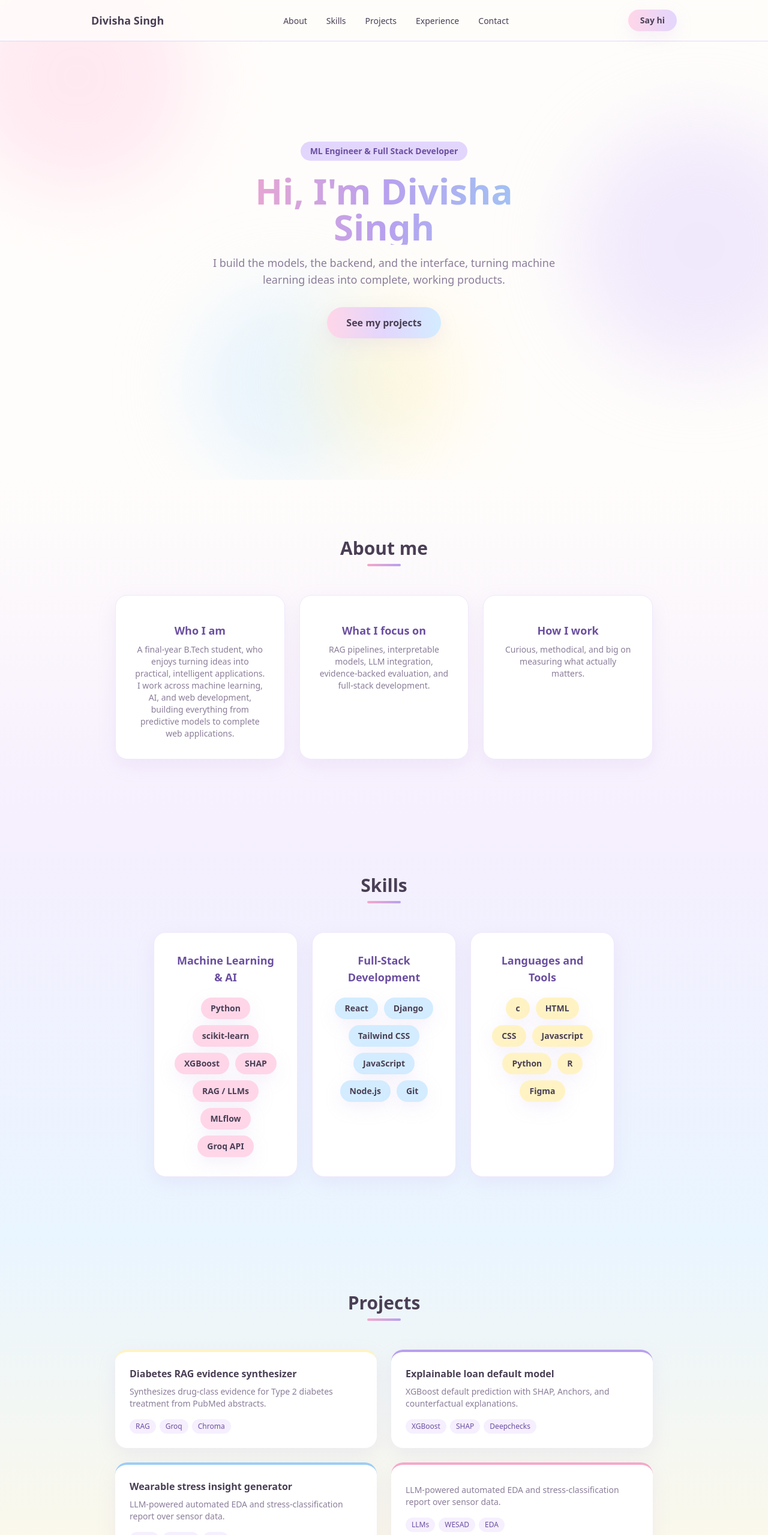
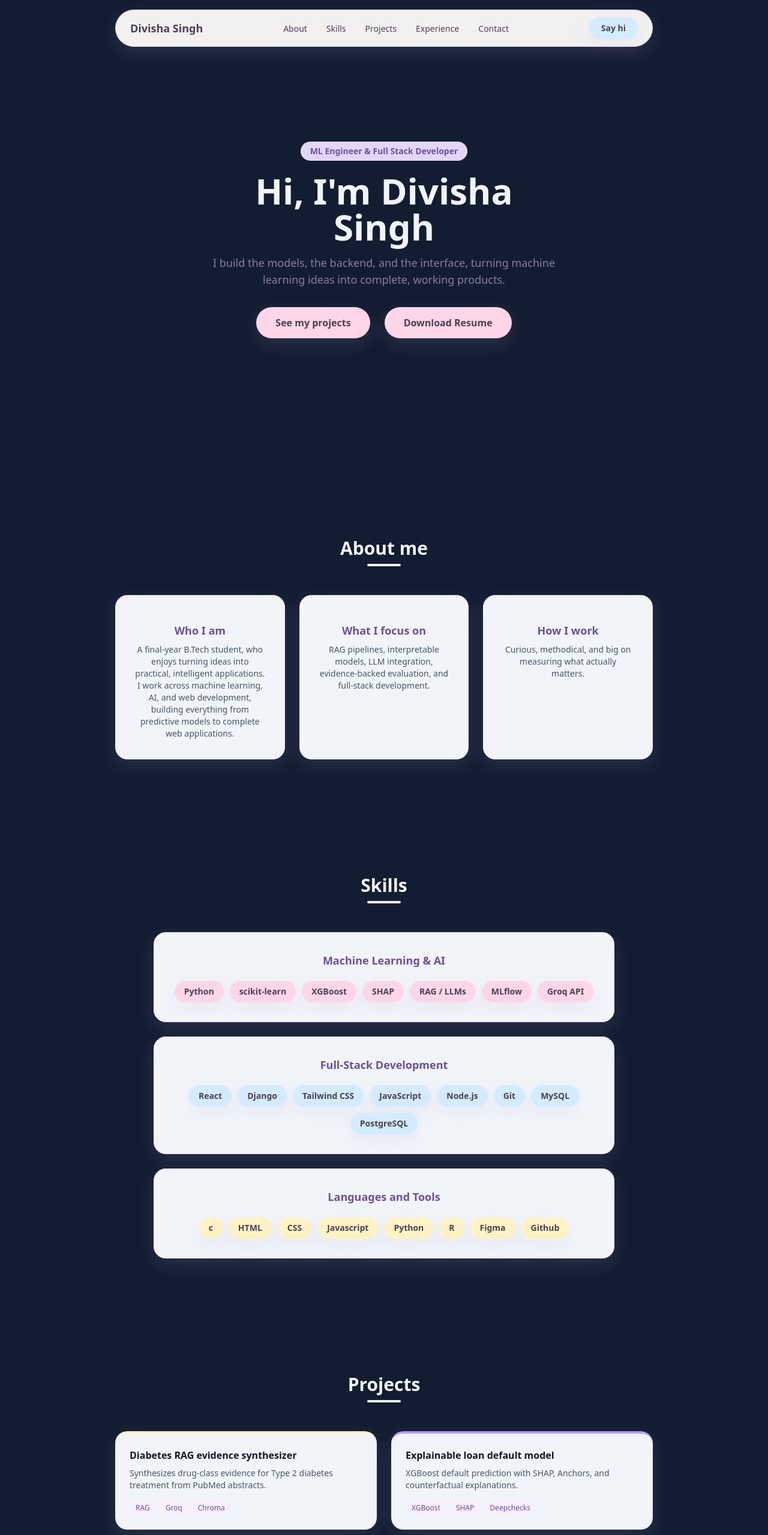
Before and after one commit to divissha/portfolio, a React (Vite) app: page / in a window 1280 px wide. Shown: the top 2559 px of the page at 60% size. Built offline with nearby package versions, Linux system fonts and the light colour scheme.

Commit message:
Updated portfolio

```diff
--- a/package.json
+++ b/package.json
@@ -10,6 +10,7 @@
   },
   "dependencies": {
     "framer-motion": "^13.1.1",
+    "lucide-react": "^0.468.0",
     "react": "^18.3.1",
     "react-dom": "^18.3.1"
   },
--- a/src/components/About.jsx
+++ b/src/components/About.jsx
@@ -32,7 +32,7 @@ export default function About() {
   return (
     <section
       id="about"
-      className="py-24 px-6 text-center bg-gradient-to-b from-base to-[#f6effe]"
+      className="py-24 px-6 text-center "
     >
       <motion.h2
         initial={{ opacity: 0, y: 30 }}
@@ -43,9 +43,9 @@ export default function About() {
       >
         About me
       </motion.h2>
-      <div className="w-14 h-1 mx-auto mb-12 rounded bg-gradient-to-r from-pink-deep to-lavender-deep" />
+      <div className="w-14 h-1 mx-auto mb-12 rounded bg-[#F1F5F9] " />
 
-      <div className="grid gap-6 max-w-4xl mx-auto sm:grid-cols-2 md:grid-cols-3">
+      <div className="grid gap-6 max-w-4xl mx-auto sm:grid-cols-2 md:grid-cols-3 ">
         {cards.map((card, i) => (
           <motion.div
             key={card.title}
@@ -54,13 +54,13 @@ export default function About() {
             whileInView="visible"
             viewport={{ once: true, amount: 0.3 }}
             variants={cardVariants}
-            className="bg-white rounded-xl2 p-8 shadow-soft border border-[#f1e8fb]"
+            className="bg-[#F1F5F9] rounded-xl2 p-8 shadow-soft border border-[#f1e8fb]"
           >
             <div className="text-2xl mb-3">{card.icon}</div>
             <h3 className="text-lg font-semibold text-[#6b4fa0] mb-2">
               {card.title}
             </h3>
-            <p className="text-sm text-muted">{card.text}</p>
+            <p className="text-sm text-[#475569]">{card.text}</p>
           </motion.div>
         ))}
       </div>
--- a/src/components/Contact.jsx
+++ b/src/components/Contact.jsx
@@ -1,8 +1,61 @@
+import { useState } from "react";
 import { motion } from "framer-motion";
+import { Mail, Linkedin, Github } from "lucide-react";
+
+
+const FORM_ENDPOINT = "https://formspree.io/f/mjyvvgqr";
+
+
+const socialLinks = [
+  {
+    label: "Gmail",
+    href: "mailto:youremail@gmail.com",
+    icon: Mail,
+  },
+  {
+    label: "LinkedIn",
+    href: "https://linkedin.com/in/your-username",
+    icon: Linkedin,
+  },
+  {
+    label: "GitHub",
+    href: "https://github.com/divissha",
+    icon: Github,
+  },
+];
 
 export default function Contact() {
+  const [formData, setFormData] = useState({ name: "", email: "", message: "" });
+  const [status, setStatus] = useState("idle");
+
+  const handleChange = (e) => {
+    setFormData({ ...formData, [e.target.name]: e.target.value });
+  };
+
+  const handleSubmit = async (e) => {
+    e.preventDefault();
+    setStatus("submitting");
+
+    try {
+      const res = await fetch(FORM_ENDPOINT, {
+        method: "POST",
+        headers: { Accept: "application/json" },
+        body: new FormData(e.target),
+      });
+
+      if (res.ok) {
+        setStatus("success");
+        setFormData({ name: "", email: "", message: "" });
+      } else {
+        setStatus("error");
+      }
+    } catch {
+      setStatus("error");
+    }
+  };
+
   return (
-    <section id="contact" className="py-24 px-6 text-center bg-base">
+    <section id="contact" className="py-24 px-6 text-center">
       <motion.h2
         initial={{ opacity: 0, y: 30 }}
         whileInView={{ opacity: 1, y: 0 }}
@@ -12,9 +65,35 @@ export default function Contact() {
       >
         Let&apos;s connect
       </motion.h2>
-      <div className="w-14 h-1 mx-auto mb-10 rounded bg-gradient-to-r from-pink-deep to-lavender-deep" />
+      <div className="w-14 h-1 mx-auto mb-10 rounded bg-[#F1F5F9]" />
+
+
+
+
+      <motion.div
+        initial={{ opacity: 0, y: 20 }}
+        whileInView={{ opacity: 1, y: 0 }}
+        viewport={{ once: true }}
+        transition={{ duration: 0.5 }}
+        className="flex items-center justify-center gap-4 mb-10"
+      >
+        {socialLinks.map(({ label, href, icon: Icon }) => (
+          <a
+            key={label}
+            href={href}
+            target={href.startsWith("http") ? "_blank" : undefined}
+            rel={href.startsWith("http") ? "noopener noreferrer" : undefined}
+            aria-label={label}
+            className="w-11 h-11 flex items-center justify-center rounded-full bg-lavender text-ink shadow-soft hover:-translate-y-1 hover:bg-pink transition-all"
+          >
+            <Icon size={20} />
+          </a>
+        ))}
+      </motion.div>
+
 
       <motion.form
+        onSubmit={handleSubmit}
         initial={{ opacity: 0, y: 30 }}
         whileInView={{ opacity: 1, y: 0 }}
         viewport={{ once: true, amount: 0.3 }}
@@ -23,25 +102,50 @@ export default function Contact() {
       >
         <input
           type="text"
+          name="name"
           placeholder="Your name"
+          value={formData.name}
+          onChange={handleChange}
+          required
           className="px-4 py-3 rounded-xl border border-lavender focus:outline-none focus:ring-2 focus:ring-lavender-deep"
         />
         <input
           type="email"
+          name="email"
           placeholder="Your email"
+          value={formData.email}
+          onChange={handleChange}
+          required
           className="px-4 py-3 rounded-xl border border-lavender focus:outline-none focus:ring-2 focus:ring-lavender-deep"
         />
         <textarea
+          name="message"
           placeholder="Your message"
           rows="4"
+          value={formData.message}
+          onChange={handleChange}
+          required
           className="px-4 py-3 rounded-xl border border-lavender focus:outline-none focus:ring-2 focus:ring-lavender-deep"
         />
+
         <button
           type="submit"
-          className="px-6 py-3 rounded-full font-semibold text-ink bg-gradient-to-r from-pink via-lavender to-skyblue shadow-soft hover:-translate-y-0.5 transition-transform"
+          disabled={status === "submitting"}
+          className="px-6 py-3 rounded-full font-semibold text-ink bg-skyblue shadow-soft hover:-translate-y-0.5 transition-transform disabled:opacity-60 disabled:cursor-not-allowed disabled:hover:translate-y-0"
         >
-          Send message
+          {status === "submitting" ? "Sending..." : "Send message"}
         </button>
+
+        {status === "success" && (
+          <p className="text-sm text-center text-green-600 font-medium">
+            Thanks! Your message has been sent — I&apos;ll get back to you soon.
+          </p>
+        )}
+        {status === "error" && (
+          <p className="text-sm text-center text-red-500 font-medium">
+            Something went wrong. Please try again, or email me directly.
+          </p>
+        )}
       </motion.form>
     </section>
   );
--- a/src/components/Experience.jsx
+++ b/src/components/Experience.jsx
@@ -35,7 +35,7 @@ export default function Experience() {
   return (
     <section
       id="experience"
-      className="py-24 px-6 text-center bg-gradient-to-b from-[#fff9e6] to-pink"
+      className="py-24 px-6 text-center"
     >
       <motion.h2
         initial={{ opacity: 0, y: 30 }}
@@ -46,7 +46,7 @@ export default function Experience() {
       >
         Experience
       </motion.h2>
-      <div className="w-14 h-1 mx-auto mb-12 rounded bg-gradient-to-r from-pink-deep to-lavender-deep" />
+      <div className="w-14 h-1 mx-auto mb-12 rounded bg-[#F1F5F9]" />
 
       <div className="max-w-xl mx-auto flex flex-col gap-10 text-left">
         {items.map((item, i) => (
--- a/src/components/Hero.jsx
+++ b/src/components/Hero.jsx
@@ -4,17 +4,17 @@ export default function Hero() {
       id="top"
       className="relative min-h-screen flex flex-col items-center justify-center text-center overflow-hidden px-6"
     >
-      <div className="absolute w-96 h-96 bg-pink rounded-full blur-3xl opacity-50 -top-16 -left-16" />
+      {/* <div className="absolute w-96 h-96 bg-pink rounded-full blur-3xl opacity-50 -top-16 -left-16" />
       <div className="absolute w-[420px] h-[420px] bg-lavender rounded-full blur-3xl opacity-50 top-1/4 -right-24" />
       <div className="absolute w-80 h-80 bg-skyblue rounded-full blur-3xl opacity-50 bottom-0 left-1/4" />
-      <div className="absolute w-64 h-64 bg-buttery rounded-full blur-3xl opacity-50 bottom-10 right-1/5" />
+      <div className="absolute w-64 h-64 bg-buttery rounded-full blur-3xl opacity-50 bottom-10 right-1/5" /> */}
 
       <div className="relative z-10 max-w-xl">
         <span className="inline-block px-4 py-1.5 rounded-full bg-lavender text-sm font-semibold text-[#6b4fa0] mb-5">
           ML Engineer &amp; Full Stack Developer
         </span>
 
-        <h1 className="text-4xl md:text-6xl font-bold mb-4 bg-gradient-to-r from-pink-deep via-lavender-deep to-skyblue-deep bg-clip-text text-transparent">
+        <h1 className="text-4xl md:text-6xl font-bold mb-4 bg-clip-text ">
           Hi, I&apos;m Divisha Singh
         </h1>
 
@@ -24,9 +24,18 @@ export default function Hero() {
 
         <a
           href="#projects"
-          className="inline-block px-8 py-3.5 rounded-full font-bold text-ink bg-gradient-to-r from-pink via-lavender to-skyblue shadow-soft hover:-translate-y-1 transition-transform"
+          className="inline-block px-8 py-3.5 mr-3 rounded-full font-bold text-ink bg-pink shadow-soft hover:-translate-y-1 transition-transform"
         >
           See my projects
+        </a>
+
+        <a
+
+          href="/resume.pdf"
+          download
+          className="inline-block px-8 py-3.5 ml-3 rounded-full font-bold text-ink bg-pink shadow-soft hover:-translate-y-1 transition-transform"
+        >
+          Download Resume
         </a>
       </div>
     </section>
--- a/src/components/Navbar.jsx
+++ b/src/components/Navbar.jsx
@@ -12,8 +12,8 @@ export default function Navbar() {
   const [open, setOpen] = useState(false);
 
   return (
-    <header className="fixed top-0 left-0 w-full z-50 bg-base/80 backdrop-blur-md border-b border-lavender">
-      <nav className="max-w-5xl mx-auto flex items-center justify-between px-6 py-4">
+    <header className="fixed top-4 left-1/2 -translate-x-1/2 w-[92%] max-w-4xl z-50 bg-base/95 backdrop-blur-md border border-lavender rounded-full shadow-soft">
+      <nav className="flex items-center justify-between px-6 py-3">
         <a href="#top" className="font-bold text-lg text-ink">
           Divisha Singh
         </a>
@@ -34,7 +34,7 @@ export default function Navbar() {
 
         <a
           href="#contact"
-          className="hidden md:inline-block px-5 py-2 rounded-full text-sm font-semibold text-ink bg-gradient-to-r from-pink to-lavender shadow-soft hover:-translate-y-0.5 transition-transform"
+          className="hidden md:inline-block px-5 py-2 rounded-full text-sm font-semibold text-ink bg-skyblue shadow-soft hover:-translate-y-0.5 transition-transform"
         >
           Say hi
         </a>
@@ -54,7 +54,7 @@ export default function Navbar() {
 
       {/* Mobile menu */}
       {open && (
-        <ul className="md:hidden flex flex-col items-center gap-4 pb-6 bg-base">
+        <ul className="md:hidden flex flex-col items-center gap-4 pb-5 bg-base rounded-b-2xl">
           {links.map((link) => (
             <li key={link.href}>
               <a
--- a/src/components/Projects.jsx
+++ b/src/components/Projects.jsx
@@ -45,7 +45,7 @@ export default function Projects() {
   return (
     <section
       id="projects"
-      className="py-24 px-6 text-center bg-gradient-to-b from-[#e9f5ff] to-[#fff9e6]"
+      className="py-24 px-6 text-center"
     >
       <motion.h2
         initial={{ opacity: 0, y: 30 }}
@@ -56,7 +56,7 @@ export default function Projects() {
       >
         Projects
       </motion.h2>
-      <div className="w-14 h-1 mx-auto mb-12 rounded bg-gradient-to-r from-pink-deep to-lavender-deep" />
+      <div className="w-14 h-1 mx-auto mb-12 rounded bg-[#F1F5F9]" />
 
       <div className="grid gap-6 max-w-4xl mx-auto sm:grid-cols-2 md:grid-cols-2 text-left">
         {projects.map((p, i) => (
@@ -69,10 +69,10 @@ export default function Projects() {
             viewport={{ once: true, amount: 0.3 }}
             variants={cardVariants}
             whileHover={{ scale: 1.03, y: -6 }}
-            className={`block bg-white rounded-xl2 p-6 shadow-soft border-t-4 ${p.accent}`}
+            className={`block bg-[#F1F5F9] rounded-xl2 p-6 shadow-soft border-t-4 ${p.accent}`}
           >
-            <h3 className="font-semibold mb-2">{p.title}</h3>
-            <p className="text-sm text-muted mb-4">{p.desc}</p>
+            <h3 className="font-semibold text-[#0F172A] mb-2">{p.title}</h3>
+            <p className="text-sm text-[#475569] mb-4">{p.desc}</p>
             <div className="flex flex-wrap gap-1.5">
               {p.tags.map((tag) => (
                 <span
--- a/src/components/Skills.jsx
+++ b/src/components/Skills.jsx
@@ -25,6 +25,8 @@ const skillGroups = [
       "JavaScript",
       "Node.js",
       "Git",
+      "MySQL",
+      "PostgreSQL",
     ],
   },
   {
@@ -38,6 +40,7 @@ const skillGroups = [
       "Python",
       "R",
       "Figma",
+      "Github",
     ],
   },
 ];
@@ -56,7 +59,7 @@ export default function Skills() {
   return (
     <section
       id="skills"
-      className="py-24 px-6 text-center bg-gradient-to-b from-[#f6effe] to-[#e9f5ff]"
+      className="py-24 px-6 text-center"
     >
       <motion.h2
         initial={{ opacity: 0, y: 30 }}
@@ -67,9 +70,9 @@ export default function Skills() {
       >
         Skills
       </motion.h2>
-      <div className="w-14 h-1 mx-auto mb-12 rounded bg-gradient-to-r from-pink-deep to-lavender-deep" />
+      <div className="w-14 h-1 mx-auto mb-12 rounded bg-[#F1F5F9]" />
 
-      <div className="grid gap-6 max-w-3xl mx-auto sm:grid-cols-3">
+      <div className="grid gap-6 max-w-3xl mx-auto sm:grid-cols-1">
         {skillGroups.map((group, i) => (
           <motion.div
             key={group.title}
@@ -78,7 +81,7 @@ export default function Skills() {
             whileInView="visible"
             viewport={{ once: true, amount: 0.3 }}
             variants={cardVariants}
-            className="bg-white rounded-xl2 p-8 shadow-soft border border-[#f1e8fb] text-left"
+            className="bg-[#F1F5F9] rounded-xl2 p-8 shadow-soft border border-[#f1e8fb] text-left"
           >
             <h3 className="text-lg font-semibold text-[#6b4fa0] mb-5 text-center">
               {group.title}
--- a/src/index.css
+++ b/src/index.css
@@ -7,6 +7,6 @@ html {
 }
 
 body {
-  background-color: #fffdfb;
-  color: #4a3f55;
+  background-color: #131D31;
+  color: #F1F5F9;
 }
```
Also changed, not shown: 2 other files (tests, documents, lock files or other folders).
